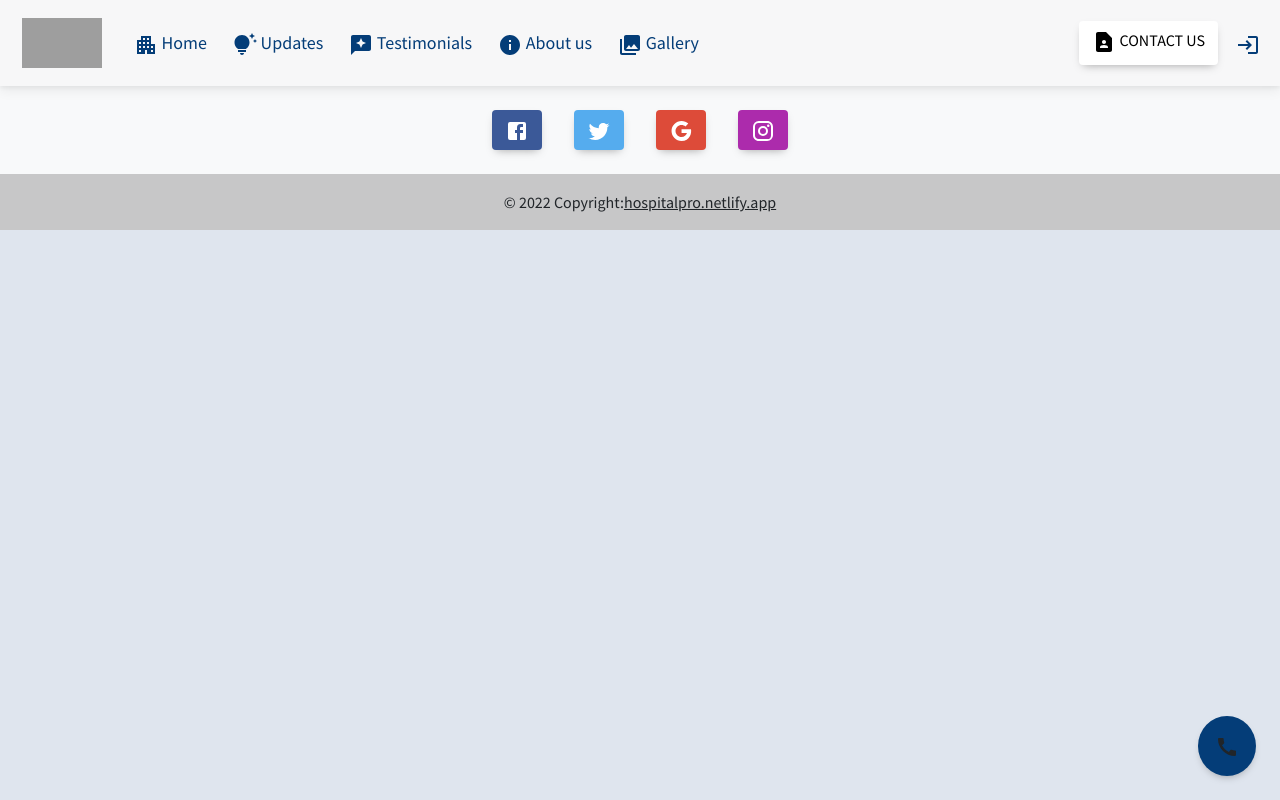
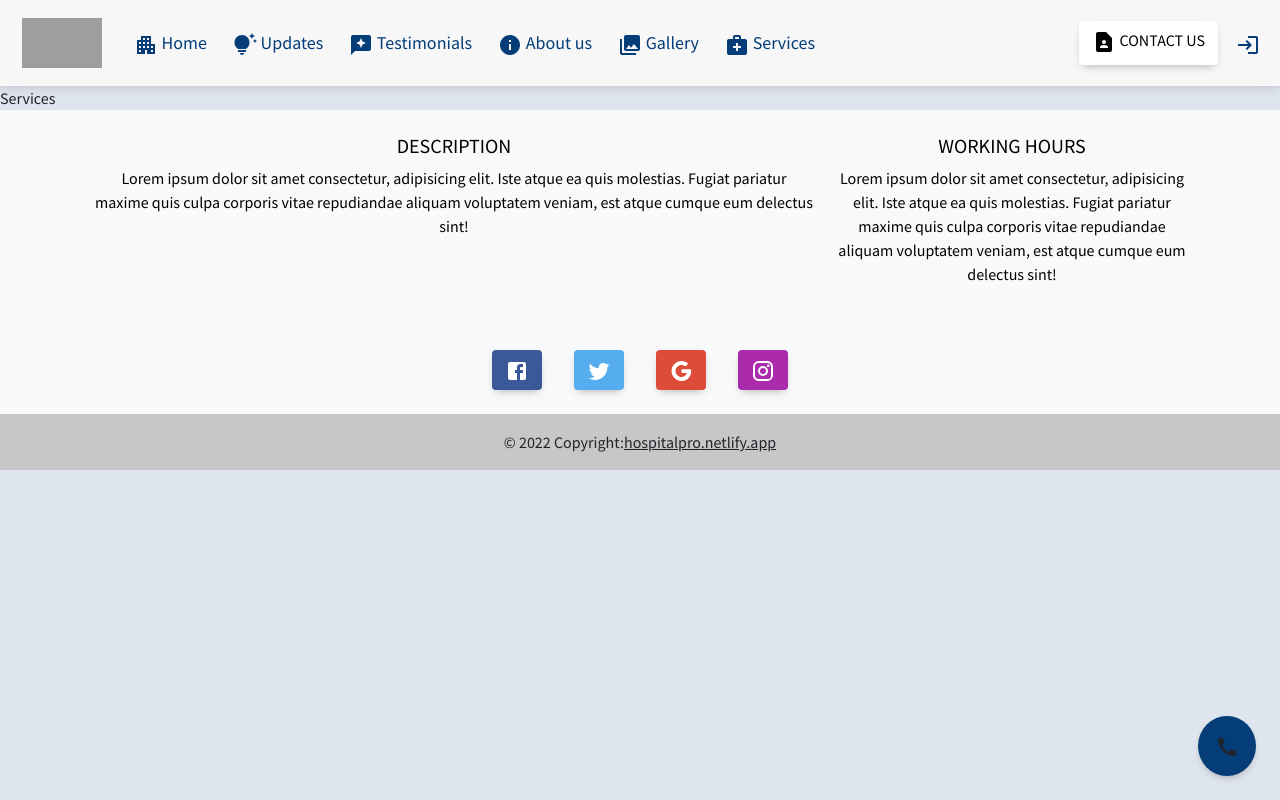
Before and after one commit to sushskvnitn/hospital-project, a React (Create React App) app: page /services in a window 1280 px wide. Built offline with nearby package versions, Linux system fonts and the light colour scheme; grey boxes are pictures that could not be loaded.

Commit message:
added services

```diff
--- a/src/App.js
+++ b/src/App.js
@@ -6,6 +6,7 @@ import Aboutus from './components/about/about';
 import Gallery from './components/gallery/Gallery';
 import CallIcon from '@mui/icons-material/Call';
 import Login from './components/login/Login';
+import Services from './components/services/services';
 import Addmessage from './components/doctorhandle/addmessage';
 import DoctorHandle from './components/doctorhandle/doctorhandle';
 import {BrowserRouter, Route, Routes} from "react-router-dom";
@@ -31,6 +32,9 @@ function App() {
     <Routes>
       <Route path="/addmessage" element={<Addmessage/>}/>
     </Routes>
+    <Routes>
+      <Route path="/services" element={<Services/>}/>
+    </Routes>
     <Footer/>
       <div className=" navbar_color mx-4 shadow">
         <a className="btn rounded m-4 p-3 button_bottom  rounded-circle" href="tel:1800123456" ><CallIcon /></a>
--- a/src/components/footer/footer.jsx
+++ b/src/components/footer/footer.jsx
@@ -6,7 +6,30 @@ import GoogleIcon from '@mui/icons-material/Google';
 const Footer = () => {
   return (
     <>
-<footer className="bg-light text-center text-white">
+
+<footer className="bg-light text-center text-black">
+<div className="container p-4">
+    <div className="row">
+      <div className="col-lg-8 col-md-12 mb-4 mb-md-0">
+        <h5 className="text-uppercase">description</h5>
+
+        <p>
+          Lorem ipsum dolor sit amet consectetur, adipisicing elit. Iste atque ea quis
+          molestias. Fugiat pariatur maxime quis culpa corporis vitae repudiandae
+          aliquam voluptatem veniam, est atque cumque eum delectus sint!
+        </p>
+      </div>
+      <div className="col-lg-4 col-md-12 mb-4 mb-md-0">
+        <h5 className="text-uppercase">working hours</h5>
+
+        <p>
+          Lorem ipsum dolor sit amet consectetur, adipisicing elit. Iste atque ea quis
+          molestias. Fugiat pariatur maxime quis culpa corporis vitae repudiandae
+          aliquam voluptatem veniam, est atque cumque eum delectus sint!
+        </p>
+      </div>
+    </div>
+  </div>
   <div className="container p-4 pb-0">
     <section className="mb-4">
       <a
--- a/src/components/navbar.jsx
+++ b/src/components/navbar.jsx
@@ -6,6 +6,7 @@ import CollectionsIcon from "@mui/icons-material/Collections";
 import ContactPageIcon from "@mui/icons-material/ContactPage";
 import TipsAndUpdatesIcon from "@mui/icons-material/TipsAndUpdates";
 import LoginIcon from "@mui/icons-material/Login";
+import MedicalServicesIcon from '@mui/icons-material/MedicalServices';
 import { Link as Linker } from "react-scroll";
 import {  Link } from "react-router-dom"
 import Photo from "../images/logo2.png"
@@ -79,6 +80,11 @@ const Navbar = () => {
                   <CollectionsIcon /> Gallery
                 </Link>
               </li>
+              <li className="nav-item">
+                <Link className="nav-link   header_text1" to="/services">
+                  <MedicalServicesIcon /> Services
+                </Link>
+              </li>
             </ul>
             <div className="d-flex">
               <Linker
--- /dev/null
+++ b/src/components/services/services.jsx
@@ -0,0 +1,9 @@
+import React from 'react'
+
+const Services = () => {
+  return (
+    <div>Services</div>
+  )
+}
+
+export default Services
```
